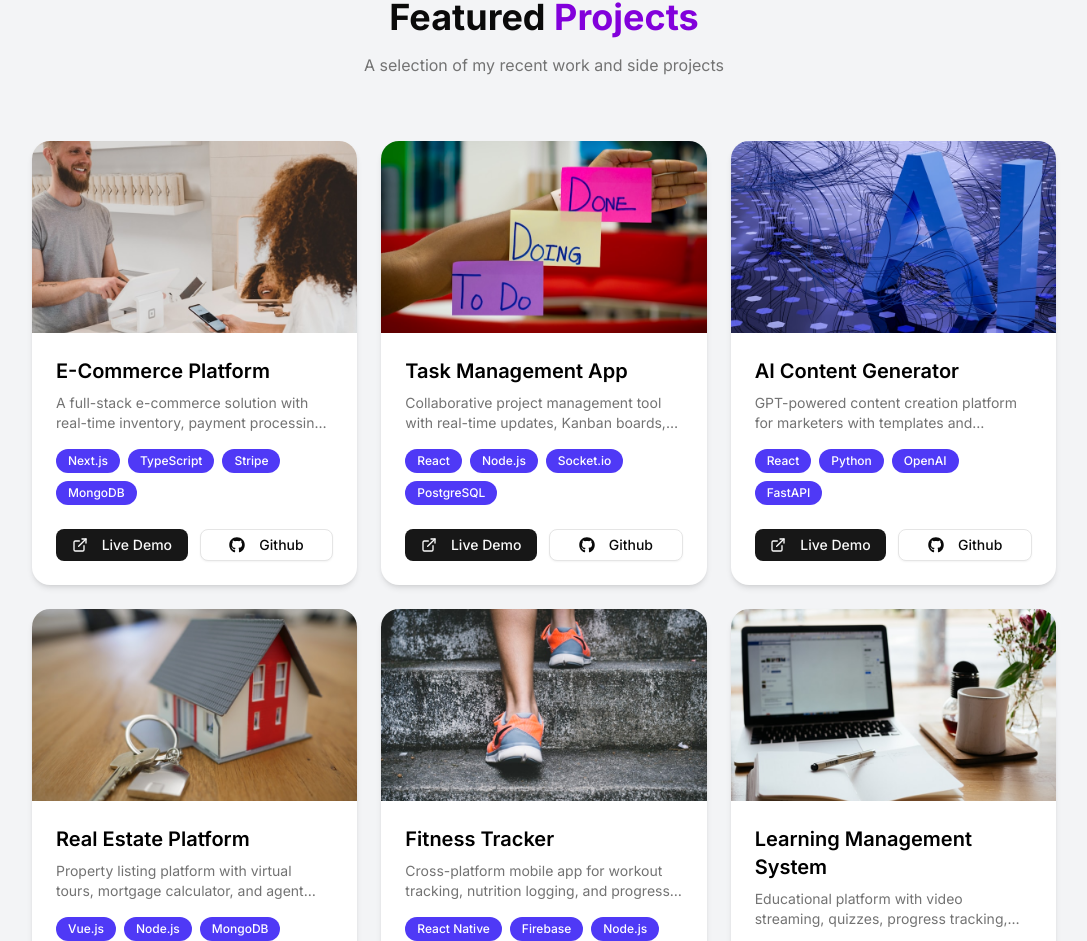
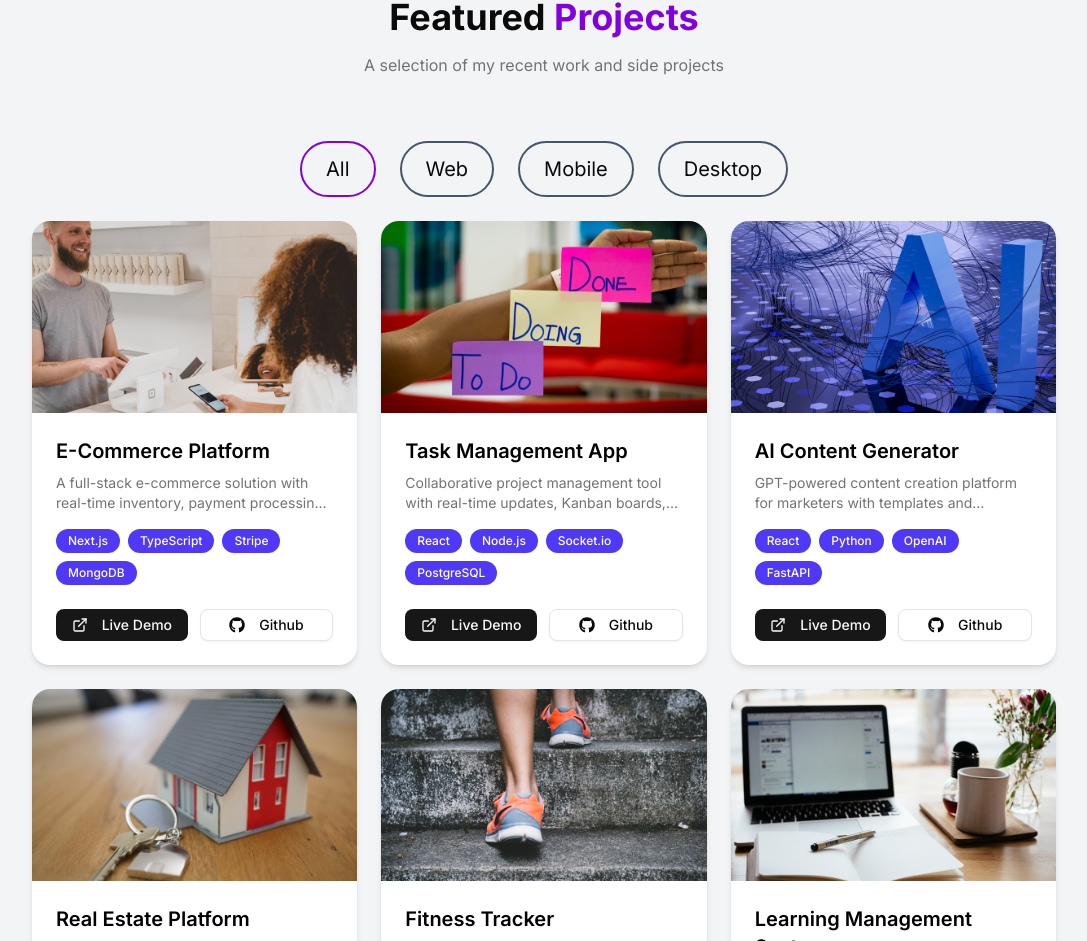
Before and after one commit to AmandaChawinska/portfolio-next16, a Next.js app: page / in a window 1280 px wide. Shown: the part 2667-3608 px from the top of the page, without its empty margins (96-1183 px from the left). Built offline with nearby package versions, Linux system fonts and the light colour scheme.

Commit message:
add project filtering and tags

```diff
--- a/components/Home/Project/Project.tsx
+++ b/components/Home/Project/Project.tsx
@@ -1,9 +1,21 @@
+"use client";
 import SectionHeading from "@/components/Helper/SectionHeading";
 import { projects } from "@/data";
-import React from "react";
+import React, { useState } from "react";
 import ProjectCard from "./ProjectCard";
+import ProjectTag from "./ProjectTag";
 
 const Project = () => {
+  const [tag, setTag] = useState("All");
+
+  const handleTagChange = (newTag: string) => {
+    setTag(newTag);
+  };
+
+  const filteredProjects = projects.filter((project) =>
+    project.tag.includes(tag),
+  );
+
   return (
     <div className="py-16 bg-gray-100 dark:bg-gray-900">
       <SectionHeading
@@ -11,8 +23,30 @@ const Project = () => {
         title_2="Projects"
         description="A selection of my recent work and side projects"
       />
+      <div className="flex gap-6 justify-center items-center pb-6">
+        <ProjectTag
+          onClick={handleTagChange}
+          name="All"
+          isSelected={tag === "All"}
+        />
+        <ProjectTag
+          onClick={handleTagChange}
+          name="Web"
+          isSelected={tag === "Web"}
+        />
+        <ProjectTag
+          onClick={handleTagChange}
+          name="Mobile"
+          isSelected={tag === "Mobile"}
+        />
+        <ProjectTag
+          onClick={handleTagChange}
+          name="Desktop"
+          isSelected={tag === "Desktop"}
+        />
+      </div>
       <div className="grid md:grid-cols-2 lg:grid-cols-3 gap-6 w-[80%] mx-auto">
-        {projects.map((project, index) => {
+        {filteredProjects.map((project, index) => {
           return (
             <div
               data-aos="fade-up"
--- /dev/null
+++ b/components/Home/Project/ProjectTag.tsx
@@ -0,0 +1,23 @@
+import React from "react";
+
+type ProjectTagProps = {
+  name: string;
+  onClick: (tag: string) => void;
+  isSelected: boolean;
+};
+
+const ProjectTag = ({ name, onClick, isSelected }: ProjectTagProps) => {
+  const buttonStyles = isSelected
+    ? "border-purple-700"
+    : "border-slate-600 hover:border-purple-600 dark:hover:border-white";
+  return (
+    <button
+      className={`${buttonStyles} rounded-full border-2 px-6 py-3 text-xl cursor-pointer`}
+      onClick={() => onClick(name)}
+    >
+      {name}
+    </button>
+  );
+};
+
+export default ProjectTag;
--- a/data.ts
+++ b/data.ts
@@ -161,6 +161,7 @@ export const projects = [
     techStack: ["Next.js", "TypeScript", "Stripe", "MongoDB"],
     demoUrl: "https://example.com",
     githubUrl: "https://github.com",
+    tag: ["All", "Web"],
   },
   {
     title: "Task Management App",
@@ -170,6 +171,7 @@ export const projects = [
     techStack: ["React", "Node.js", "Socket.io", "PostgreSQL"],
     demoUrl: "https://example.com",
     githubUrl: "https://github.com",
+    tag: ["All", "Web"],
   },
   {
     title: "AI Content Generator",
@@ -179,6 +181,7 @@ export const projects = [
     techStack: ["React", "Python", "OpenAI", "FastAPI"],
     demoUrl: "https://example.com",
     githubUrl: "https://github.com",
+    tag: ["All", "Mobile"],
   },
   {
     title: "Real Estate Platform",
@@ -188,6 +191,7 @@ export const projects = [
     techStack: ["Vue.js", "Node.js", "MongoDB", "Maps API"],
     demoUrl: "https://example.com",
     githubUrl: "https://github.com",
+    tag: ["All", "Mobile"],
   },
   {
     title: "Fitness Tracker",
@@ -197,6 +201,7 @@ export const projects = [
     techStack: ["React Native", "Firebase", "Node.js", "Charts"],
     demoUrl: "https://example.com",
     githubUrl: "https://github.com",
+    tag: ["All", "Mobile"],
   },
   {
     title: "Learning Management System",
@@ -206,6 +211,7 @@ export const projects = [
     techStack: ["Next.js", "Prisma", "AWS S3", "Stripe"],
     demoUrl: "https://example.com",
     githubUrl: "https://github.com",
+    tag: ["All", "Desktop"],
   },
 ];
 
```
